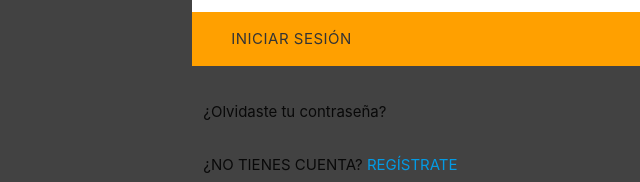
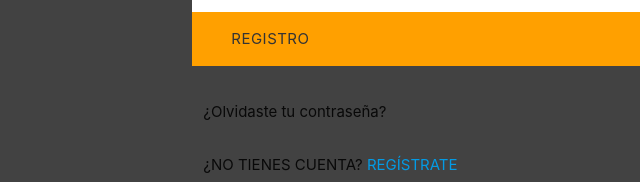
Before and after one commit to scarleette/TransLab, a website: page assets/html/login.html in a window 1280 px wide. Shown: the part 618-800 px from the top of the page, 0-640 px from the left. Drawn offline with nearby package versions, Linux system fonts and the light colour scheme.

```diff
--- a/assets/html/login.html
+++ b/assets/html/login.html
@@ -40,7 +40,7 @@
         <label for="icon_password">Contraseña</label>
       </div>
       <div class="col s12  amber darken-2">
-        <a class="waves-effect waves-teal btn-large btn-flat" id="boton">Iniciar sesión</a>
+        <button class="waves-effect waves-teal btn-large btn-flat" type="submit">Registro</button>
       </div>
     </div>
     </form>
@@ -68,5 +68,6 @@
   </script>
     <!-- Compiled and minified JavaScript -->
   <script src="https://cdnjs.cloudflare.com/ajax/libs/materialize/1.0.0-rc.2/js/materialize.min.js"></script>
+  <script src="../js/login.js"></script>
 </body>
 </html>
```
